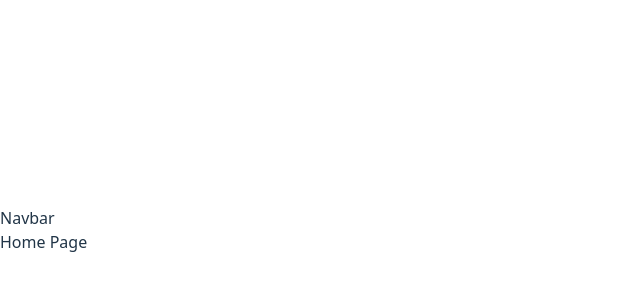
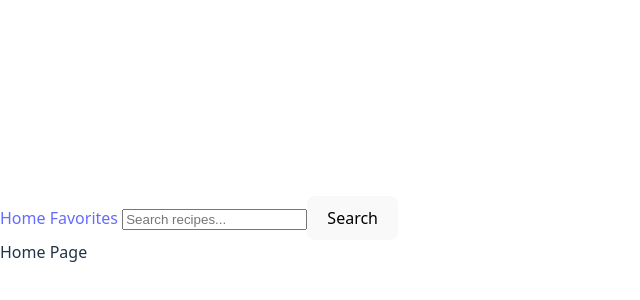
Before and after one commit to PSStudent01/sba-10-recipe-discovery-app-rod-gaitan, a React (Vite) app: page / in a window 1280 px wide. Shown: the part 170-470 px from the top of the page, without its empty margins (0-640 px from the left). Built offline with nearby package versions, Linux system fonts and the light colour scheme.

Commit message:
commit components

```diff
--- a/src/components/Navbar.jsx
+++ b/src/components/Navbar.jsx
@@ -1,6 +1,42 @@
 
-function Navbar() {
-  return <div>Navbar</div>
+import { Link, useNavigate } from 'react-router-dom' //Imports the 'Link' component from React Router. similar to <a> tags, but navigates without reloading the page.
+                                                    // 'useNavigate' = a hook that you 'navigate to a URL' from 'inside a function'.
+import { useState } from 'react'  //we need 'useState'  to track what the user is typing in the input/search box.
+
+function Navbar() {  //Defines the 'Navbar' component. It has no props because it doesn't need any data passed in as it manages its own state.
+  const [query, setQuery] = useState('') // Creates a 'state' variable to store what the user types in the search box:
+                                        // 'query' = the current text in the search box
+                                      // 'setQuery' = the function used to update that text
+                                      // '' = initializes as an empty string because the search box is empty at start
+
+  // navigation here needs to happen 'Programmatically'. For example: when a form is submitted successfully, it then automatically navigates to a 'confirmation page'.
+  const navigate = useNavigate() // Defines the navigate function
+
+  const handleSearch = (e) => {  // sub-function 'handleSearch', defines a function that runs when the user clicks the 'Search' button.
+                                // The 'e' aka 'event object' pases/gest passed information about an action just taken by user.
+    e.preventDefault() // prevents the default browser behavior. For example,  normally clicking a button inside a form reloads the page. this line stops that from happening.
+    if (query.trim()) {  // conditional: IF the search/input box has input in it, THEN 'query.trim()' remove any extra spaces from the start and end. ELSE IF...
+                        // ...the box is empty, nothing happens.
+      navigate(`/search?query=${query}`) // the 'query string' ('?query=') takes input from the search box and appends it to the URL. For example if they typed "chicken" the URL becomes /search?query=chicken
+    }
+  }
+
+  return ( // Returns JSX while using the a <nav> element
+    <nav>
+      <Link to="/">Home</Link> {/*hyperlink to 'Home' */}
+      <Link to="/favorites">Favorites</Link>  {/*hyperlink to 'Favorites' */}
+
+        {/*'value={query}' maps the 'input' to the 'current state' so they always match.
+            onChange={(e) => setQuery(e.target.value)} = every time the user types a letter, thisupdates the query state with the new value */}
+      <input
+        type="text"
+        value={query}
+        onChange={(e) => setQuery(e.target.value)}
+        placeholder="Search recipes..."
+      />
+      <button onClick={handleSearch}>Search</button> {/*runs our handleSearch function when clicked*/}
+    </nav>
+  )
 }
 
-export default Navbar
+export default Navbar  //Exports the hook so other files can import and use it.
--- a/src/context/FavoritesContext.jsx
+++ b/src/context/FavoritesContext.jsx
@@ -38,5 +38,7 @@ export function FavoritesProvider({ children }) { // defining provider component
 }
 
 export function useFavorites() {
-  return useContext(FavoritesContext)
+  return useContext(FavoritesContext)  // useContext goes into 'FavoritesContext' and grabs everything inside the value prop:
+                                        // {{ favorites, addFavorite, removeFavorite, isFavorite }} and returns all 4 of those things at once
+
 }
```
Also changed, not shown: src/components/ErrorMessage.jsx (+14 -0 lines), src/components/RecipeCard.jsx (+29 -0 lines), src/components/Spinner.jsx (+14 -0 lines).
